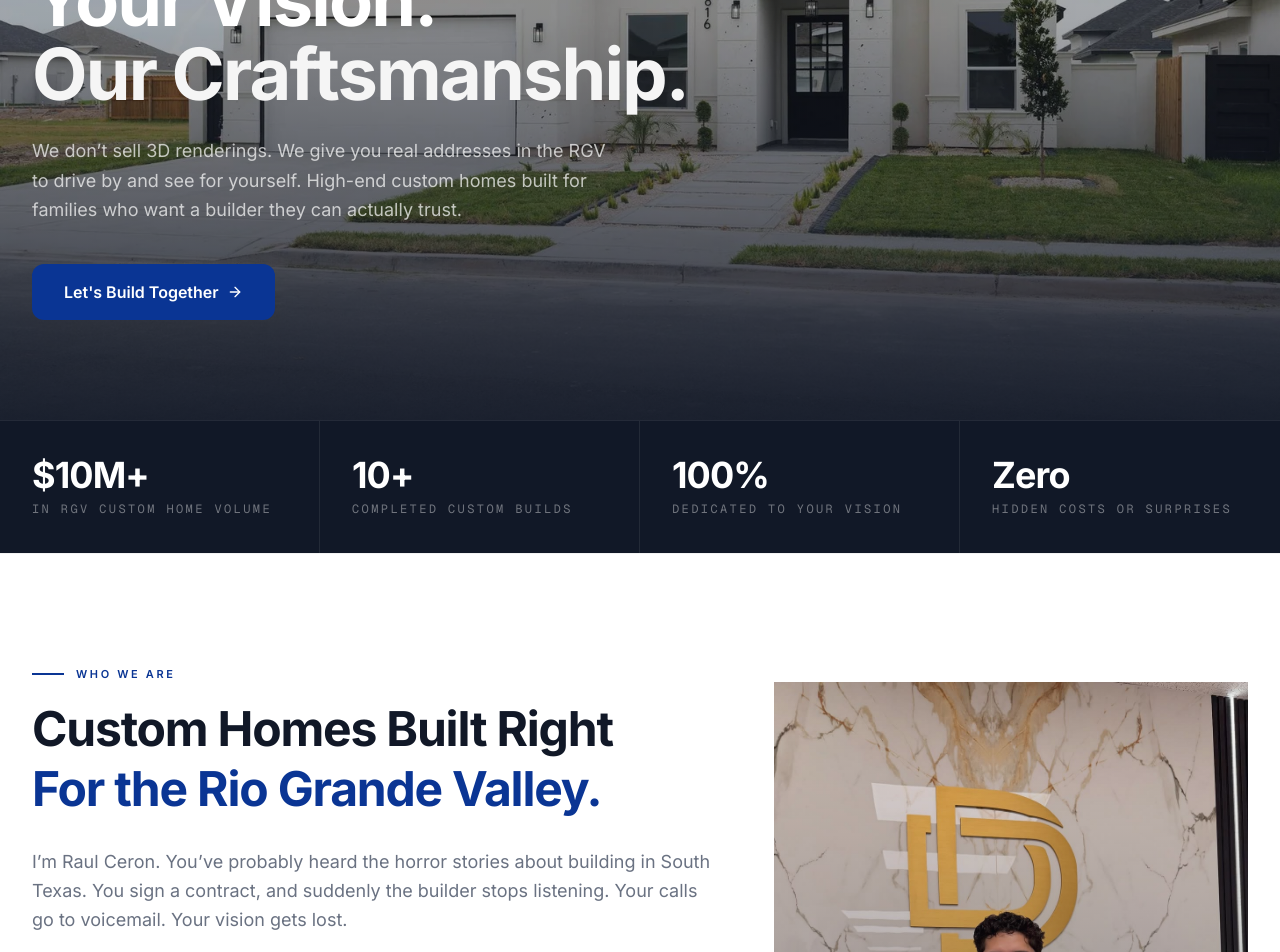
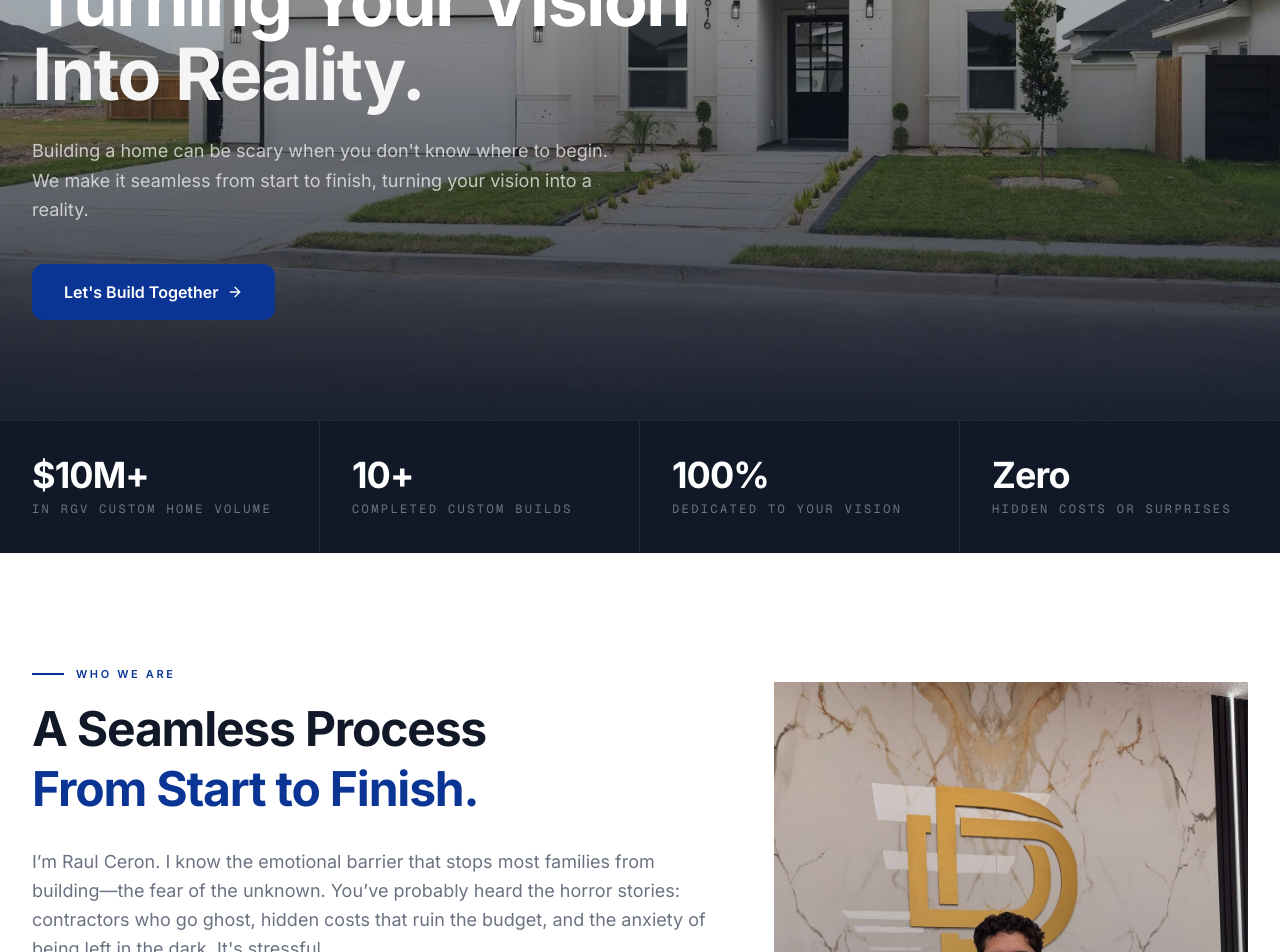
Before and after one commit to maximus34530/rcg-estates, a Next.js app: page / in a window 1280 px wide. Shown: the part 380-1332 px from the top of the page. Built offline with nearby package versions, Linux system fonts and the light colour scheme; no server answers.

Commit message:
new copy v2

```diff
--- a/src/app/page.tsx
+++ b/src/app/page.tsx
@@ -96,8 +96,8 @@ export default function HomePage() {
             <motion.h1 initial={{ opacity: 0, y: 28 }} animate={{ opacity: 1, y: 0 }}
               transition={{ duration: 0.7, delay: 0.1, ease: [0.22, 1, 0.36, 1] }}
               className="text-5xl sm:text-6xl lg:text-7xl font-bold text-white leading-[1.04] tracking-tight mb-6">
-              Your Vision.<br />
-              <span className="text-neutral-100">Our Craftsmanship.</span>
+              Turning Your Vision<br />
+              <span className="text-neutral-100">Into Reality.</span>
             </motion.h1>
 
             <motion.p initial={{ opacity: 0, y: 20 }} animate={{ opacity: 1, y: 0 }}
@@ -146,8 +146,8 @@ export default function HomePage() {
               <FadeUp><SectionLabel text="Who We Are" /></FadeUp>
               <FadeUp delay={0.05}>
                 <h2 className="text-4xl sm:text-5xl font-bold text-[#111827] leading-tight tracking-tight mb-7">
-                  Custom Homes Built Right<br />
-                  <span className="text-[#0A3594]">For the Rio Grande Valley.</span>
+                  A Seamless Process<br />
+                  <span className="text-[#0A3594]">From Start to Finish.</span>
                 </h2>
               </FadeUp>
               <FadeUp delay={0.1}>
@@ -408,16 +408,16 @@ export default function HomePage() {
                 <span className="text-white/40 text-[11px] font-semibold tracking-[.24em] uppercase">The RCG Difference</span>
               </div>
               <h2 className="text-4xl sm:text-5xl font-bold text-white tracking-tight leading-tight mb-6">
-                Why Families in the RGV<br />Choose RCG Estates
+                Overcoming The Fear<br />Of Building
               </h2>
               <p className="text-gray-400 text-lg leading-relaxed mb-4">
-                Building a custom home is a massive decision. It&apos;s natural to worry about choosing a builder who won&apos;t listen.
+                We know it can be scary to start the process of building a home when you don&apos;t know where to begin. The fear of delays, hidden costs, and poor communication stops many from getting their dream home.
               </p>
               <p className="text-gray-400 text-lg leading-relaxed mb-4">
-                Families in the RGV choose RCG Estates because we put your peace of mind first. We guide you from finding the perfect lot to handing over the keys. We protect your time and respect your budget.
+                Families in the RGV choose RCG Estates because we remove those emotional barriers. We guide you from finding the perfect lot to handing over the keys, remaining fully committed to your vision.
               </p>
               <p className="text-gray-400 text-lg leading-relaxed">
-                We handle the heavy lifting, the permits, and the daily grind. You just enjoy watching your dream home come to life.
+                We handle the heavy lifting, so you can look back and say building your home was one of the best decisions you&apos;ve ever made.
               </p>
             </FadeUp>
 
--- a/src/data/mockData.ts
+++ b/src/data/mockData.ts
@@ -134,9 +134,9 @@ export const owner = {
 export const companyInfo = {
   name: "RCG Estates Construction & Development",
   tagline: "Custom Home Builder in the Rio Grande Valley",
-  subTagline: "We don’t sell 3D renderings. We give you real addresses in the RGV to drive by and see for yourself. High-end custom homes built for families who want a builder they can actually trust.",
-  about: `I’m Raul Ceron. You’ve probably heard the horror stories about building in South Texas. You sign a contract, and suddenly the builder stops listening. Your calls go to voicemail. Your vision gets lost.`,
-  mission: `That’s not how we operate.\n\nWe’ve built over a dozen homes across McAllen and Mission by treating your investment with the respect it deserves. We answer the phone, we communicate clearly, and we build homes you’ll be proud of.`,
+  subTagline: "Building a home can be scary when you don't know where to begin. We make it seamless from start to finish, turning your vision into a reality.",
+  about: `I’m Raul Ceron. I know the emotional barrier that stops most families from building—the fear of the unknown. You’ve probably heard the horror stories: contractors who go ghost, hidden costs that ruin the budget, and the anxiety of being left in the dark. It's stressful.`,
+  mission: `We eliminate that stress.\n\nFrom the moment we break ground to the final walkthrough, we communicate clearly, protect your budget, and remain fully committed to turning your vision into reality. We want building your home to be one of the best decisions you've ever made.`,
   founded: "2024",
   principles: [
     {
```
